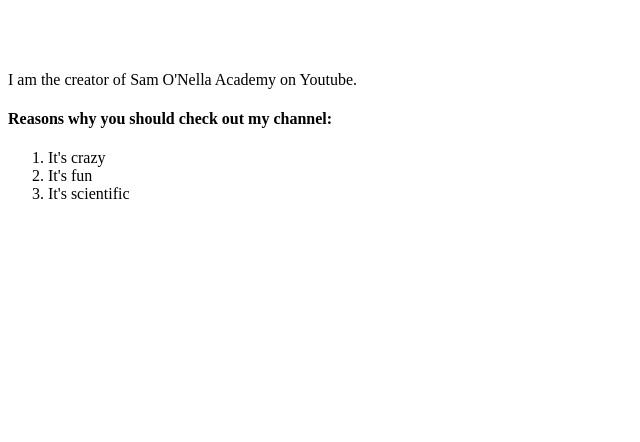
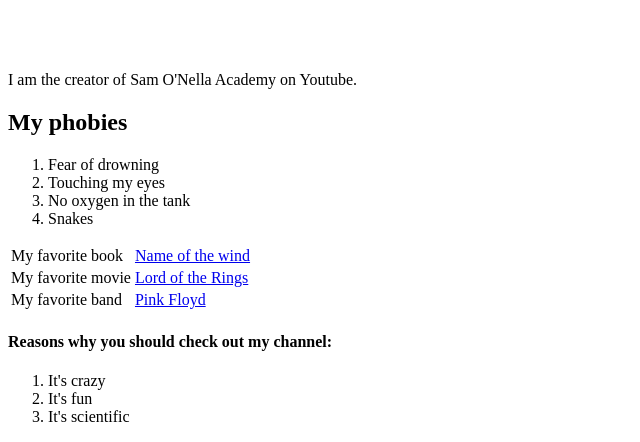
Before and after one commit to NenadGeorgievski/HTML_And_CSS_Course, a plain HTML site: page HTML_AND_CSS_Introduction/Homework3/profile.html in a window 1280 px wide. Shown: the part 391-833 px from the top of the page, without its empty margins (0-640 px from the left). Before the commit the page ends 800 px from the top, so only its background shows below. Drawn offline with Linux system fonts and the light colour scheme.

Commit message:
added some info to profile.html like table with favorites and ordered list

```diff
--- a/HTML_AND_CSS_Introduction/Homework3/profile.html
+++ b/HTML_AND_CSS_Introduction/Homework3/profile.html
@@ -11,6 +11,27 @@
     <h1>My name is Sam O'Nella</h1>
     <br><br><br>
     <p>I am the creator of Sam O'Nella Academy on Youtube.</p>
+    <h2>My phobies</h2>
+    <ol>
+        <li>Fear of drowning</li>
+        <li>Touching my eyes</li>
+        <li>No oxygen in the tank</li>
+        <li>Snakes</li>
+    </ol>
+    <table>
+        <tr>
+            <td>My favorite book</td>
+            <td><a href="https://en.wikipedia.org/wiki/The_Name_of_the_Wind#:~:text=The%20Name%20of%20the%20Wind%2C%20also%20referred%20to%20as%20The,%2C%202007%2C%20by%20DAW%20Books.">Name of the wind</a></td>
+        </tr>
+        <tr>
+            <td>My favorite movie</td>
+            <td><a href="https://lotr.fandom.com/wiki/Main_Page">Lord of the Rings</a></td>
+        </tr>
+        <tr>
+            <td>My favorite band</td>
+            <td><a href="https://en.wikipedia.org/wiki/Pink_Floyd">Pink Floyd</a></td>
+        </tr>
+    </table>
     <h4>Reasons why you should check out my channel:</h4>
     <ol>
         <li>It's crazy</li>
```
